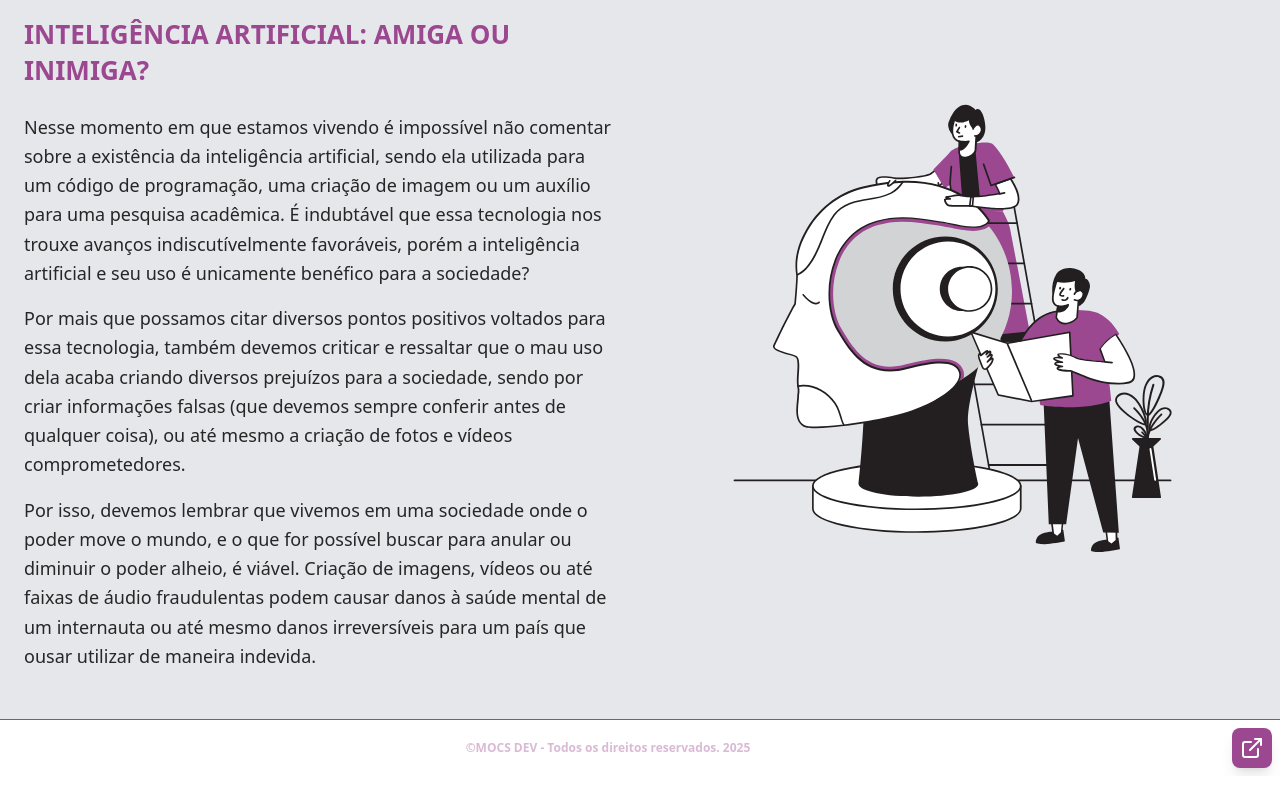
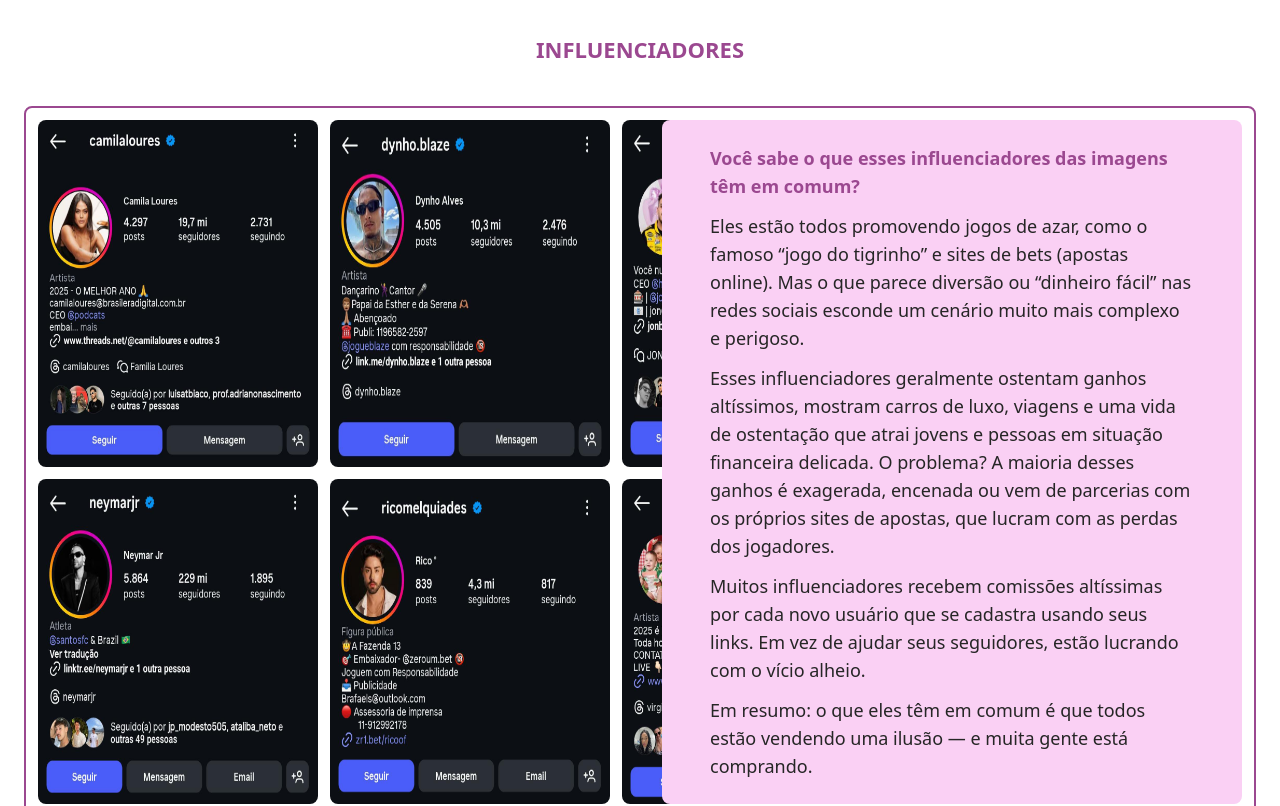
Before and after one commit to marowyck/ppublicas, a Next.js app: page / in a window 1280 px wide. Shown: the part 3680-4486 px from the top of the page. Before the commit the page ends 4456 px from the top, so only its background shows below. Built offline with nearby package versions, Linux system fonts and the light colour scheme.

Commit message:
feat: add Influencers page with images and descriptions

```diff
--- /dev/null
+++ b/src/(app)/influencers/page.tsx
@@ -0,0 +1,46 @@
+import Image from "next/image";
+import CamilaLoures from '../../../public/images/CamilaLoures.jpg';
+import Dynho from '../../../public/images/Dynho.jpg';
+import JonVlogs from '../../../public/images/JonVlogs.jpg';
+import Neymar from '../../../public/images/Neymar.jpg';
+import Rico from '../../../public/images/Rico.jpg';
+import Virginia from '../../../public/images/Virginia.jpg';
+
+export default function Influencers() {
+    return (
+        <div className="flex flex-col p-6 max-w-screen mx-auto">
+            <div className="flex flex-col gap-4 py-[40px]">
+                <p className="font-bold text-[22px] text-[#9b4890] text-center">INFLUENCIADORES</p>
+            </div>
+
+            <div className="flex flex-col lg:flex-row gap-6 border-2 border-[#9b4890] rounded-lg p-3">
+                <div className="flex flex-col gap-3 flex-shrink-0
+                                overflow-x-auto lg:overflow-visible
+                                snap-x snap-mandatory
+                                scrollbar-hide
+                                lg:flex-row lg:flex-wrap lg:w-[600px]">
+
+                    <div className="flex gap-3 snap-center min-w-[280px] lg:min-w-auto">
+                        <Image src={CamilaLoures} alt="Perfil de um homem em alguma rede social qualquer." width={280} className="rounded-lg flex-shrink-0" />
+                        <Image src={Dynho} alt="Perfil de um homem em alguma rede social qualquer." width={280} className="rounded-lg flex-shrink-0" />
+                        <Image src={JonVlogs} alt="Perfil de um homem em alguma rede social qualquer." width={280} className="rounded-lg flex-shrink-0" />
+                    </div>
+
+                    <div className="flex gap-3 snap-center min-w-[280px] lg:min-w-auto">
+                        <Image src={Neymar} alt="Perfil de um homem em alguma rede social qualquer." width={280} className="rounded-lg flex-shrink-0" />
+                        <Image src={Rico} alt="Perfil de um homem em alguma rede social qualquer." width={280} className="rounded-lg flex-shrink-0" />
+                        <Image src={Virginia} alt="Perfil de um homem em alguma rede social qualquer." width={280} className="rounded-lg flex-shrink-0" />
+                    </div>
+                </div>
+
+                <div className="flex flex-col bg-[#fad0f4] rounded-lg p-6 gap-3 flex-grow">
+                    <p className="text-lg px-6 font-semibold text-[#9b4890]">Você sabe o que esses influenciadores das imagens têm em comum?</p>
+                    <p className="text-lg px-6 text-[#262626]">Eles estão todos promovendo jogos de azar, como o famoso “jogo do tigrinho” e sites de bets (apostas online). Mas o que parece diversão ou “dinheiro fácil” nas redes sociais esconde um cenário muito mais complexo e perigoso.</p>
+                    <p className="text-lg px-6 text-[#262626]">Esses influenciadores geralmente ostentam ganhos altíssimos, mostram carros de luxo, viagens e uma vida de ostentação que atrai jovens e pessoas em situação financeira delicada. O problema? A maioria desses ganhos é exagerada, encenada ou vem de parcerias com os próprios sites de apostas, que lucram com as perdas dos jogadores.</p>
+                    <p className="text-lg px-6 text-[#262626]">Muitos influenciadores recebem comissões altíssimas por cada novo usuário que se cadastra usando seus links. Em vez de ajudar seus seguidores, estão lucrando com o vício alheio.</p>
+                    <p className="text-lg px-6 text-[#262626]">Em resumo: o que eles têm em comum é que todos estão vendendo uma ilusão — e muita gente está comprando.</p>
+                </div>
+            </div>
+        </div>
+    )
+}
```
